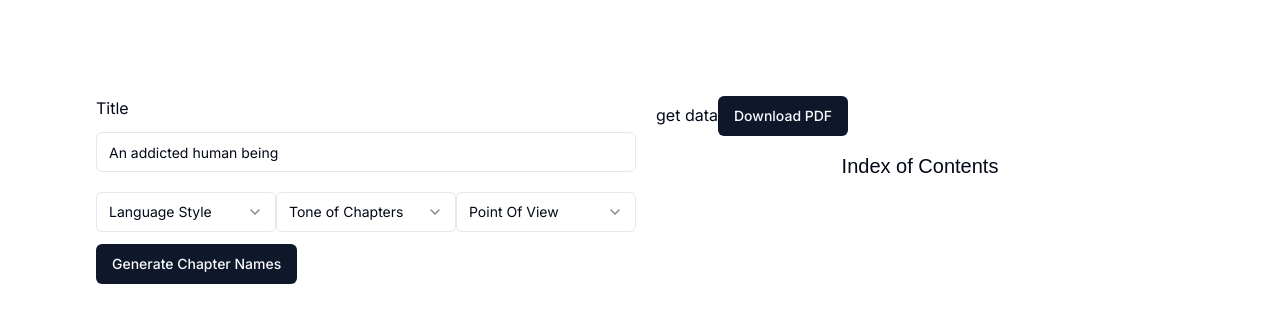
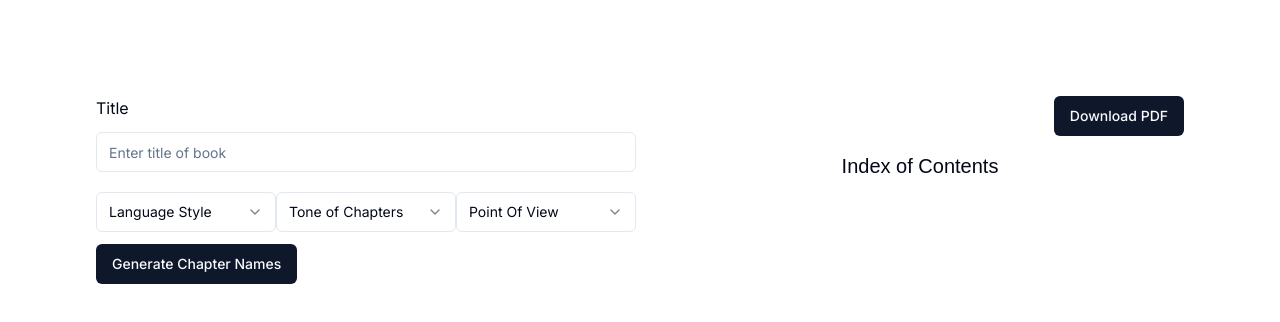
Before and after one commit to vishwajeetraj11/hackout, a Next.js app: page / in a window 1280 px wide. Shown: the top 322 px of the page. Built offline with nearby package versions, Linux system fonts and the light colour scheme; a web font is replaced by a local one.

Commit message:
minor changes

```diff
--- a/src/components/Ebook.tsx
+++ b/src/components/Ebook.tsx
@@ -50,10 +50,12 @@ const Ebook = (props: Props) => {
 
   return (
     <div>
-      <button type="button" onClick={() => getData()}>
+      <div className="flex justify-between">
+        <button className="hidden" type="button" onClick={() => getData()}>
           get data
         </button>
         <Button
+          className="ml-auto"
           onClick={() => {
             var element = document.getElementById("chapters");
 
@@ -101,6 +103,7 @@ const Ebook = (props: Props) => {
         >
           Download PDF
         </Button>
+      </div>
       <div id="chapters">
         <div className={cn("my-4", "break-page")}>
           <p
--- a/src/stores/ebookStore.ts
+++ b/src/stores/ebookStore.ts
@@ -13,7 +13,7 @@ interface EBookStore {
 }
 
 const useEbookStore = create<EBookStore>()((set) => ({
-    title: 'An addicted human being',
+    title: '',
     setTitle: (title) => set({ title }),
     languageStyle: '',
     setLanguageStyle: (languageStyle) => set({ languageStyle }),
```
Lines whose indentation alone changed are shown as unchanged.
